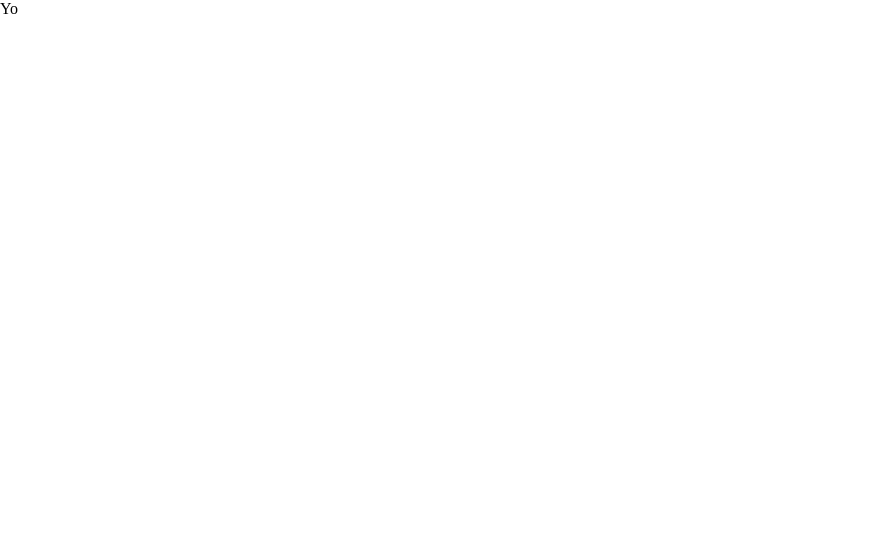
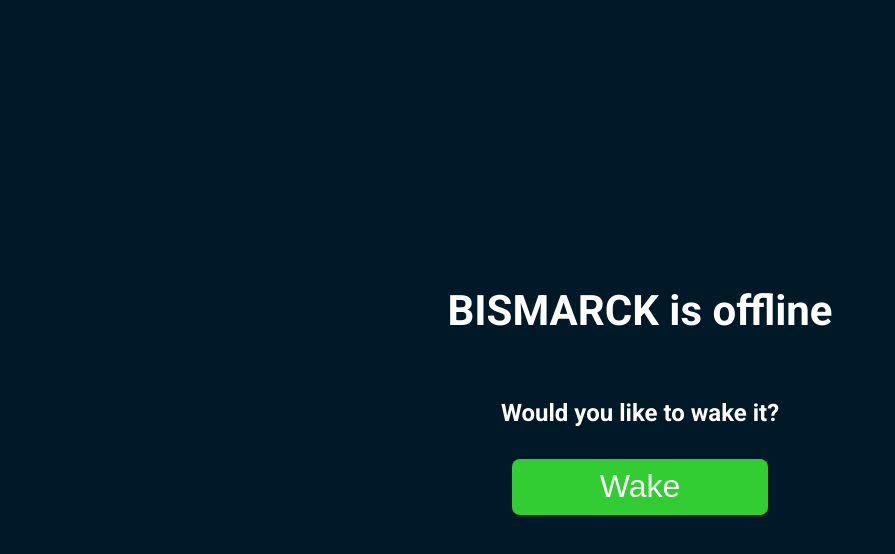
Before and after one commit to B4rsam/pc-wake-page, a Next.js app: page / in a window 1280 px wide. Shown: the top 554 px of the page, without its empty margins (0-895 px from the left). Built offline with nearby package versions, Linux system fonts and the light colour scheme.

Commit message:
feat: landing page

```diff
--- a/src/app/globals.css
+++ b/src/app/globals.css
@@ -1,3 +1,10 @@
+@import url('https://fonts.googleapis.com/css2?family=Roboto:ital,wght@0,100..900;1,100..900&display=swap');
+
 body {
     margin: 0;
+    font-family: "Roboto", sans-serif;
 }
+
+h1, h2 {
+    margin: 0;
+}
--- a/src/pages/landing/index.tsx
+++ b/src/pages/landing/index.tsx
@@ -2,7 +2,13 @@ import s from "./landing.module.css";
 
 const LandingPage = () => {
     return (
-        <>Yo</>
+        <main className={s.container}>
+            <h1>BISMARCK is offline</h1>
+            <section>
+                <h2>Would you like to wake it?</h2>
+                <button>Wake</button>
+            </section>
+        </main>
     );
 };
 
--- a/src/pages/landing/landing.module.css
+++ b/src/pages/landing/landing.module.css
@@ -0,0 +1,38 @@
+.container {
+    width: 100vw;
+    height: 100vh;
+    background-color: rgba(0, 25, 40, 1);
+    display: flex;
+    flex-direction: column;
+    justify-content: center;
+    align-items: center;
+    color: white;
+
+    h1 {
+        font-size: 42px;
+        font-weight: 700;
+    }
+
+    section {
+        display: flex;
+        flex-direction: column;
+        gap: 32px;
+        margin-top: 64px;
+        align-items: center;
+
+        button {
+            appearance: none;
+            width: 256px;
+            height: 56px;
+            border: none;
+            border-radius: 8px;
+            background: limegreen;
+            color: white;
+            font-size: 32px;
+
+            &:hover {
+                cursor: pointer;
+            }
+        }
+    }
+}
```
